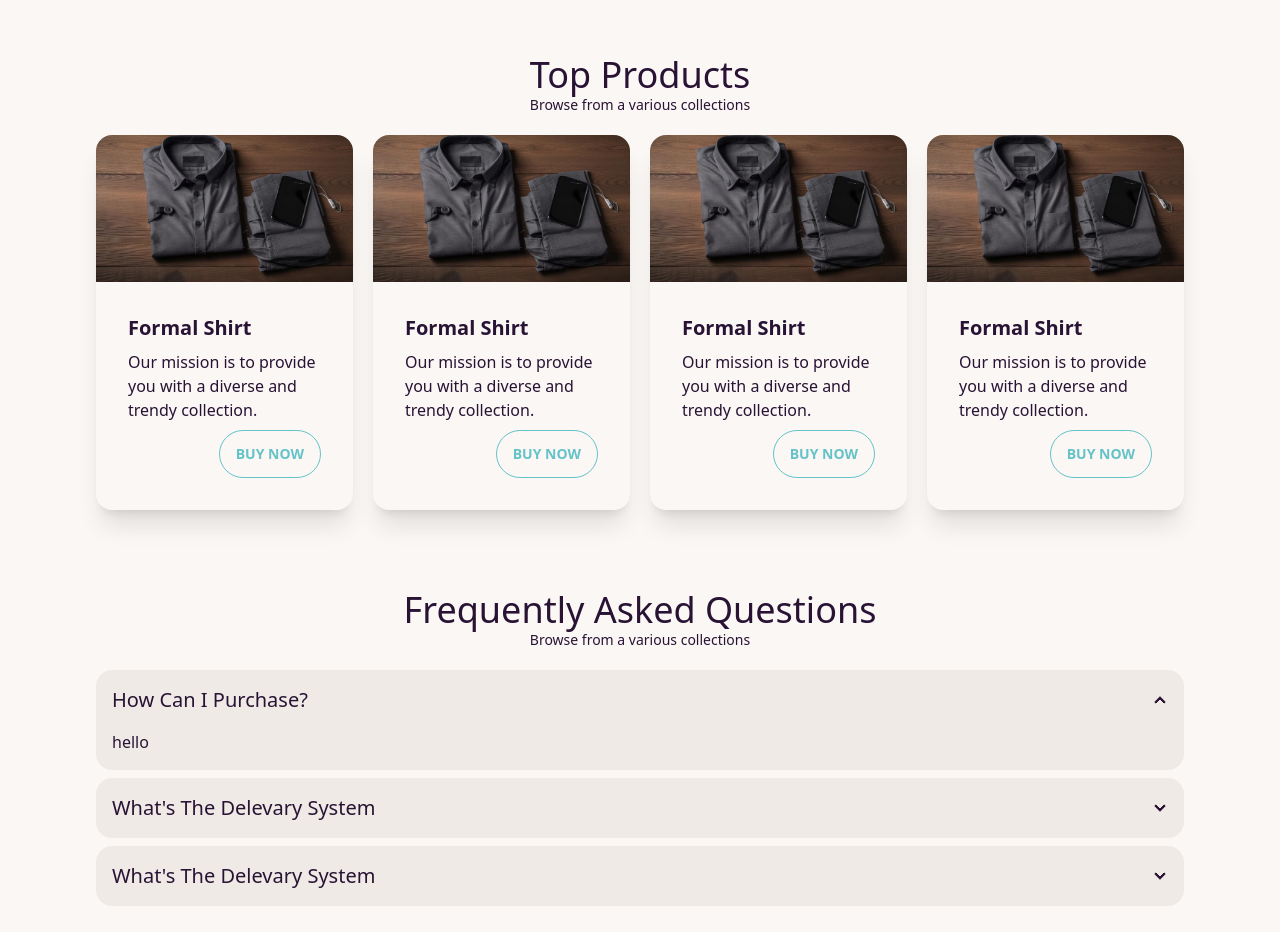
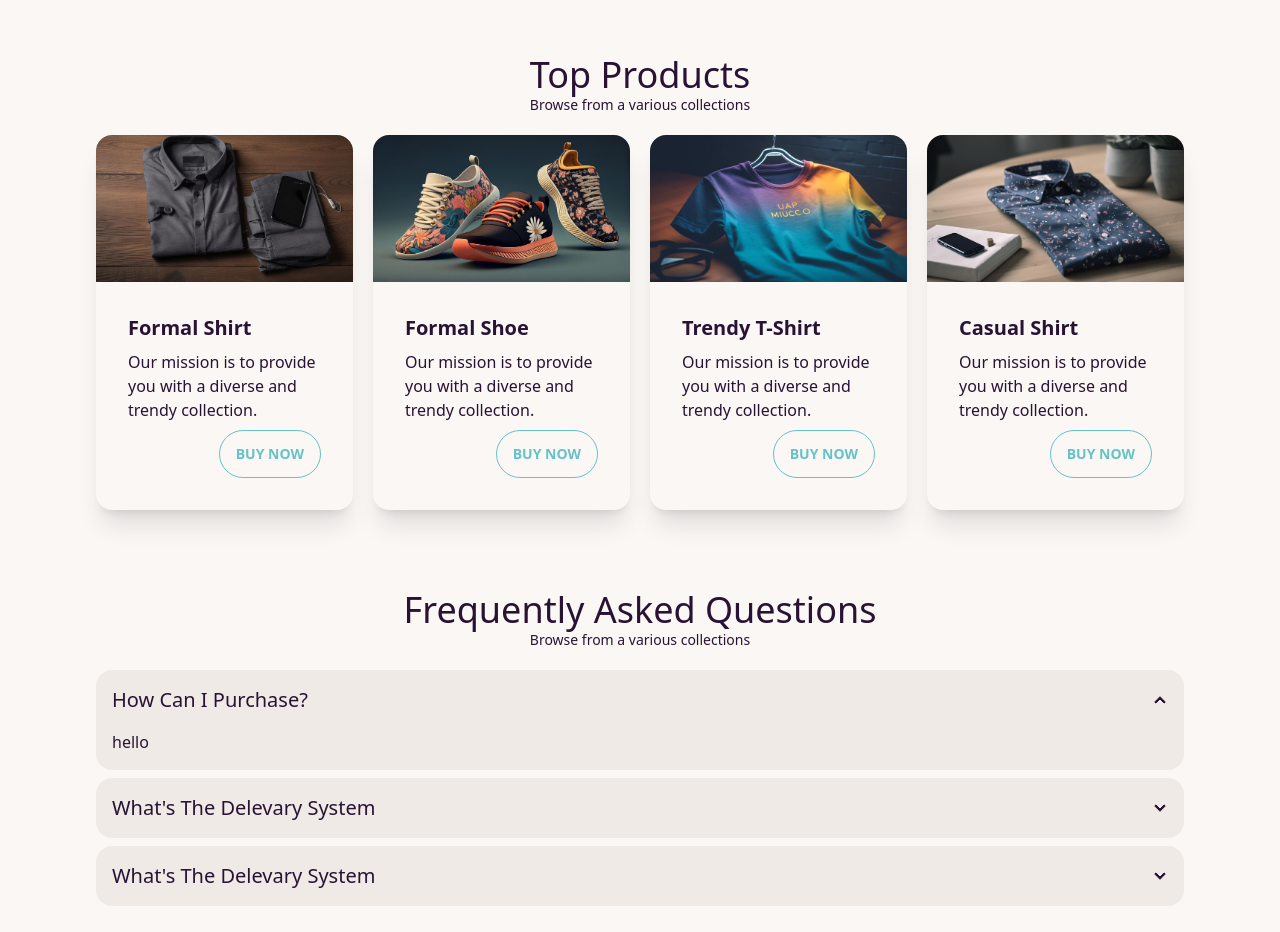
Before and after one commit to MasudRana14/Daisyman-website, a plain HTML site: page index.html in a window 1280 px wide. Shown: the part 1660-2592 px from the top of the page. Drawn offline with nearby package versions, Linux system fonts and the light colour scheme.

Commit message:
pic change

```diff
--- a/index.html
+++ b/index.html
@@ -153,9 +153,9 @@
                     </div>
                   </div>
                 <div class="card bg-base-100 shadow-xl">
-                    <figure><img src="./images/elegant-businessman-attire-hangs-modern-closet-generated-by-ai_188544-15312.avif" alt="Shoes" /></figure>
+                    <figure><img src="./images/shoes.avif" alt="Shoes" /></figure>
                     <div class="card-body">
-                      <h2 class="card-title">Formal Shirt</h2>
+                      <h2 class="card-title">Formal Shoe</h2>
                       <p>Our mission is to provide you with a diverse and trendy collection.</p>
                       <div class="card-actions justify-end">
                         <button class="btn btn-outline btn-primary">Buy Now</button>
@@ -163,9 +163,9 @@
                     </div>
                   </div>
                 <div class="card bg-base-100 shadow-xl">
-                    <figure><img src="./images/elegant-businessman-attire-hangs-modern-closet-generated-by-ai_188544-15312.avif" alt="Shoes" /></figure>
+                    <figure><img src="./images/blue-yellow-t-shirt-wooden-hanger-generated-by-ai_188544-42185.avif" alt="Shoes" /></figure>
                     <div class="card-body">
-                      <h2 class="card-title">Formal Shirt</h2>
+                      <h2 class="card-title">Trendy T-Shirt</h2>
                       <p>Our mission is to provide you with a diverse and trendy collection.</p>
                       <div class="card-actions justify-end">
                         <button class="btn btn-outline btn-primary">Buy Now</button>
@@ -173,9 +173,9 @@
                     </div>
                   </div>
                 <div class="card bg-base-100 shadow-xl">
-                    <figure><img src="./images/elegant-businessman-attire-hangs-modern-closet-generated-by-ai_188544-15312.avif" alt="Shoes" /></figure>
+                    <figure><img src="./images/elegant-businessman-shirt-wooden-desk-stack-generated-by-ai_188544-34678.avif" alt="Shoes" /></figure>
                     <div class="card-body">
-                      <h2 class="card-title">Formal Shirt</h2>
+                      <h2 class="card-title">Casual Shirt</h2>
                       <p>Our mission is to provide you with a diverse and trendy collection.</p>
                       <div class="card-actions justify-end">
                         <button class="btn btn-outline btn-primary">Buy Now</button>
```
